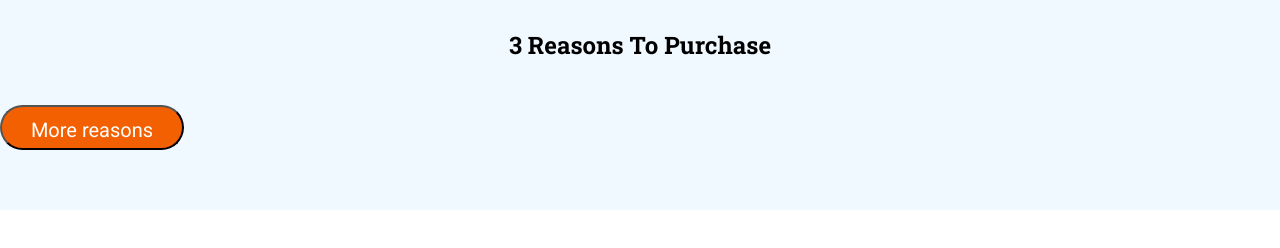
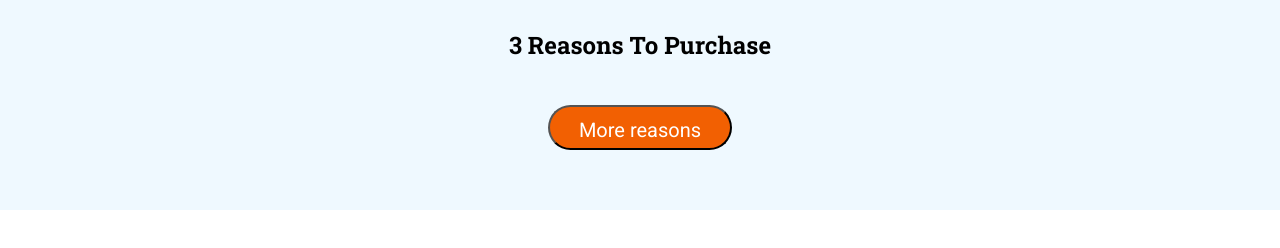
Before and after one commit to violetagonza/anonymous-proxy, a website: page _src/templates/index.html in a window 1280 px wide. Drawn offline with nearby package versions, Linux system fonts and the light colour scheme; files that its build step writes are made by us from their sources.

Commit message:
Fix orange button problem with flex

```diff
--- a/_src/assets/scss/core/_box-distribution.scss
+++ b/_src/assets/scss/core/_box-distribution.scss
@@ -33,8 +33,10 @@
   .article-item {
     grid-column: span 3;
   }
-  &-button {
+  &-containerbutton {
     grid-column: span 3;
+    display: flex;
+    justify-content: center;
   }
 }
 @media all and (min-width: 768px) {
--- a/_src/templates/index.html
+++ b/_src/templates/index.html
@@ -22,7 +22,9 @@
         <partial src="_articles.html" title="Ut sed metus" text="Lorem ipsum dolor sit amet, consecteur."></partial>
         <partial src="_articles.html" title="Curabitur ac erat" text="Mauris mattis urna quis lorem molestie."></partial>
         <partial src="_articles.html" title="Morbi dictum" text="Aliquam in dolor et dolor tincidunt."></partial>
-        <button class="main-secondary-button">More reasons</button>
+        <div class="main-secondary-containerbutton">
+          <button class="main-secondary-button">More reasons</button>
+        </div>
       </section>
     </main>
     <!-- FOOTER -->
```
